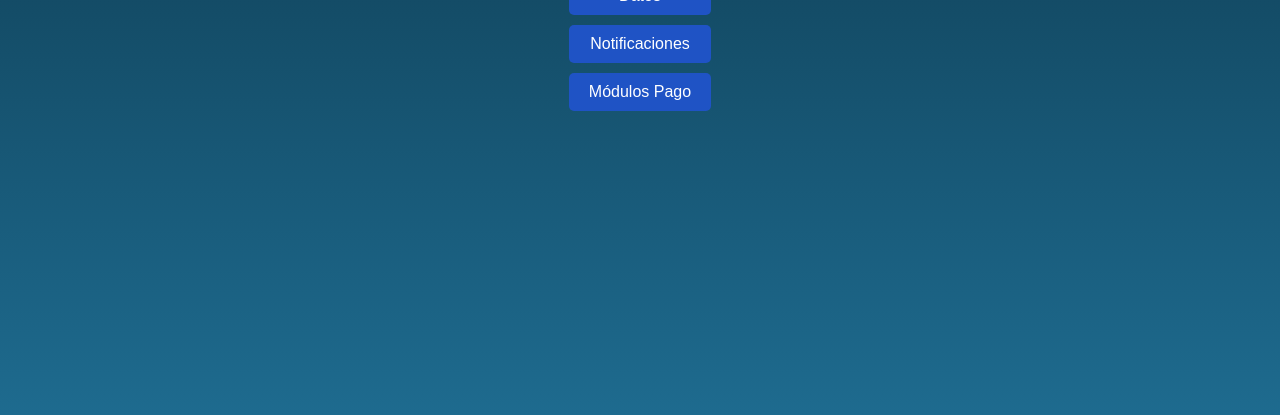
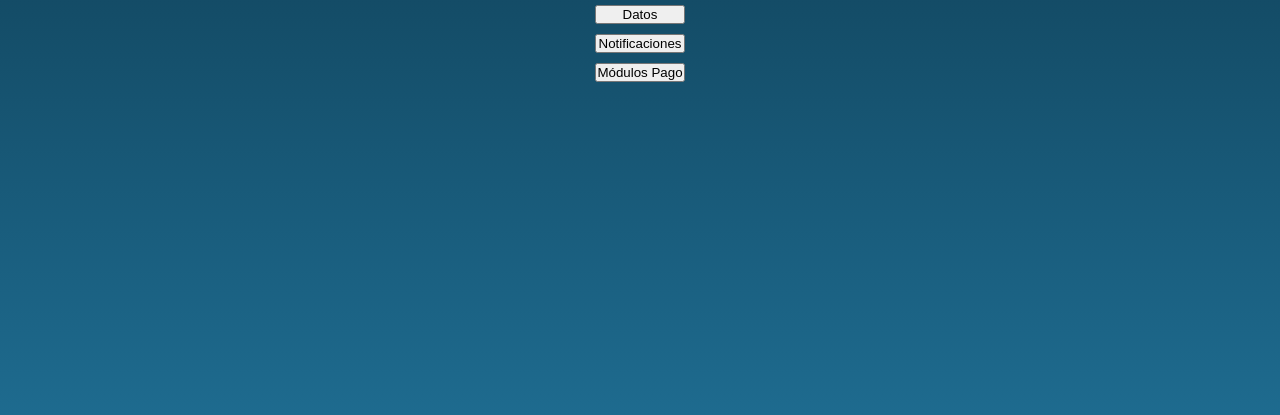
Before and after one commit to JuanBosqueP/ApiBrain1, a website: page pagina web/admin.html in a window 1280 px wide. Shown: the part 385-800 px from the top of the page. Drawn offline with Linux system fonts and the light colour scheme.

Commit message:
Commit 9
Cambios del Css

```diff
--- a/pagina web/style.css
+++ b/pagina web/style.css
@@ -27,18 +27,3 @@ main {
   flex-direction: column;
   gap: 10px;
 }
-
-.botons {
-  padding: 10px 20px;
-  font-size: 16px;
-  border: none;
-  border-radius: 5px;
-  background: #1f53c5;
-  color: white;
-  cursor: pointer;
-  transition: background-color 0.3s;
-}
-
-.botons:hover {
-  background: #3a6df0;
-}
```
